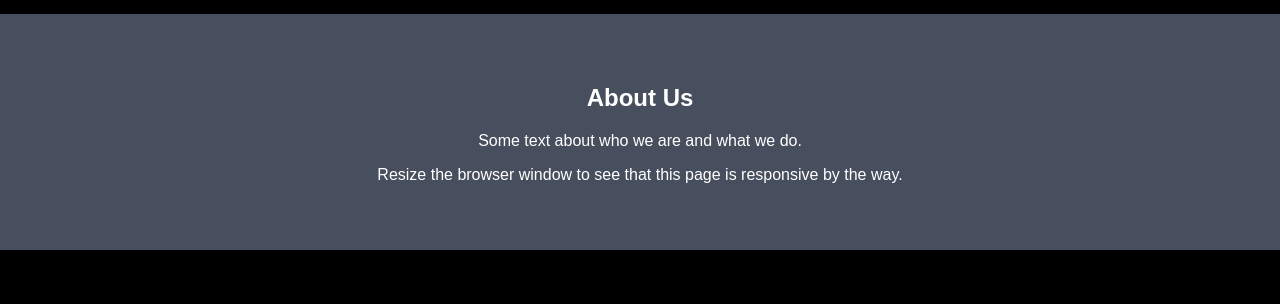
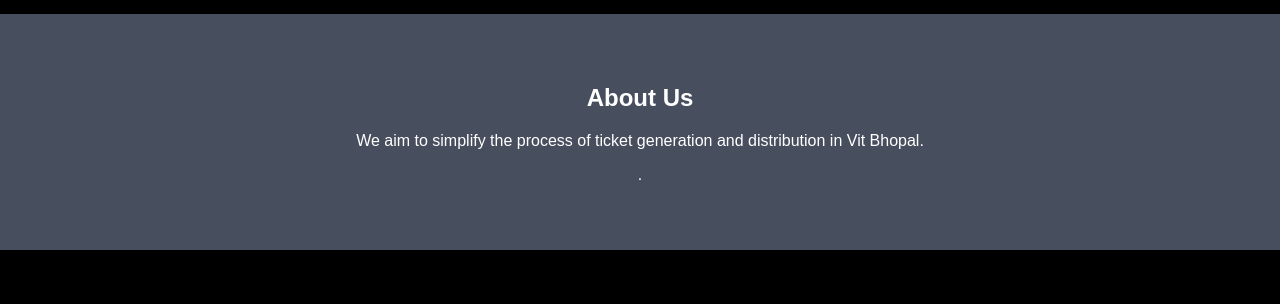
Before and after one commit to markharsh7/Sync, a plain HTML site: page index.html in a window 1280 px wide. Shown: the part 1640-1944 px from the top of the page. Drawn offline with Linux system fonts and the light colour scheme.

Commit message:
Update index.html

```diff
--- a/index.html
+++ b/index.html
@@ -46,8 +46,8 @@
     <section id="Vision">
       <div class="about-section" id="about">
         <h1>About Us</h1>
-        <p>Some text about who we are and what we do.</p>
-        <p>Resize the browser window to see that this page is responsive by the way.</p>
+        <p> We aim to simplify the process of ticket generation and distribution in Vit Bhopal.</p>
+        <p>.</p>
       </div>
 
       <h2 style="text-align:center">Our Team</h2>
```
